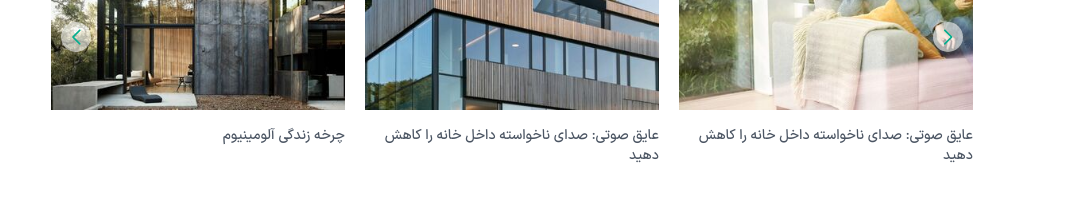
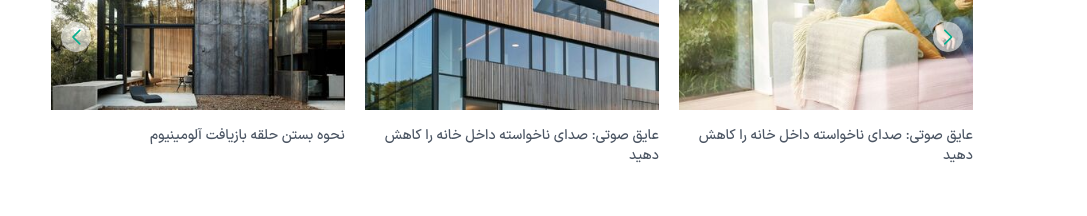
Before and after one commit to zahra-hsb/hanz-, a Next.js app: page / in a window 1280 px wide. Shown: the part 5180-5396 px from the top of the page, without its empty margins (0-1087 px from the left). Built offline with nearby package versions, Linux system fonts and the light colour scheme.

Commit message:
change some slider image

```diff
--- a/src/components/homeComponents/Carousel/index.jsx
+++ b/src/components/homeComponents/Carousel/index.jsx
@@ -22,7 +22,7 @@ const Carousel = () => {
                         </div>
                     </div>
                     <div id="home-carousel">
-                        <Slider slidesPerView={3} image1={image1} image2={image2} image3={image3} image4={image4} textSlider={true} textSlider1={'چرخه زندگی آلومینیوم'} textSlider2={'عایق صوتی: صدای ناخواسته داخل خانه را کاهش دهید'} textSlider3={'عایق صوتی: صدای ناخواسته داخل خانه را کاهش دهید'} textSlider4={'چرخه زندگی آلومینیوم'} sliderCount={''} />
+                        <Slider slidesPerView={3} image1={image1} image2={image2} image3={image3} image4={image4} textSlider={true} textSlider1={'چرخه زندگی آلومینیوم'} textSlider2={'عایق صوتی: صدای ناخواسته داخل خانه را کاهش دهید'} textSlider3={'عایق صوتی: صدای ناخواسته داخل خانه را کاهش دهید'} textSlider4={'نحوه بستن حلقه بازیافت آلومینیوم'} sliderCount={''} />
                     </div>
                 </div>
             </section>
```
